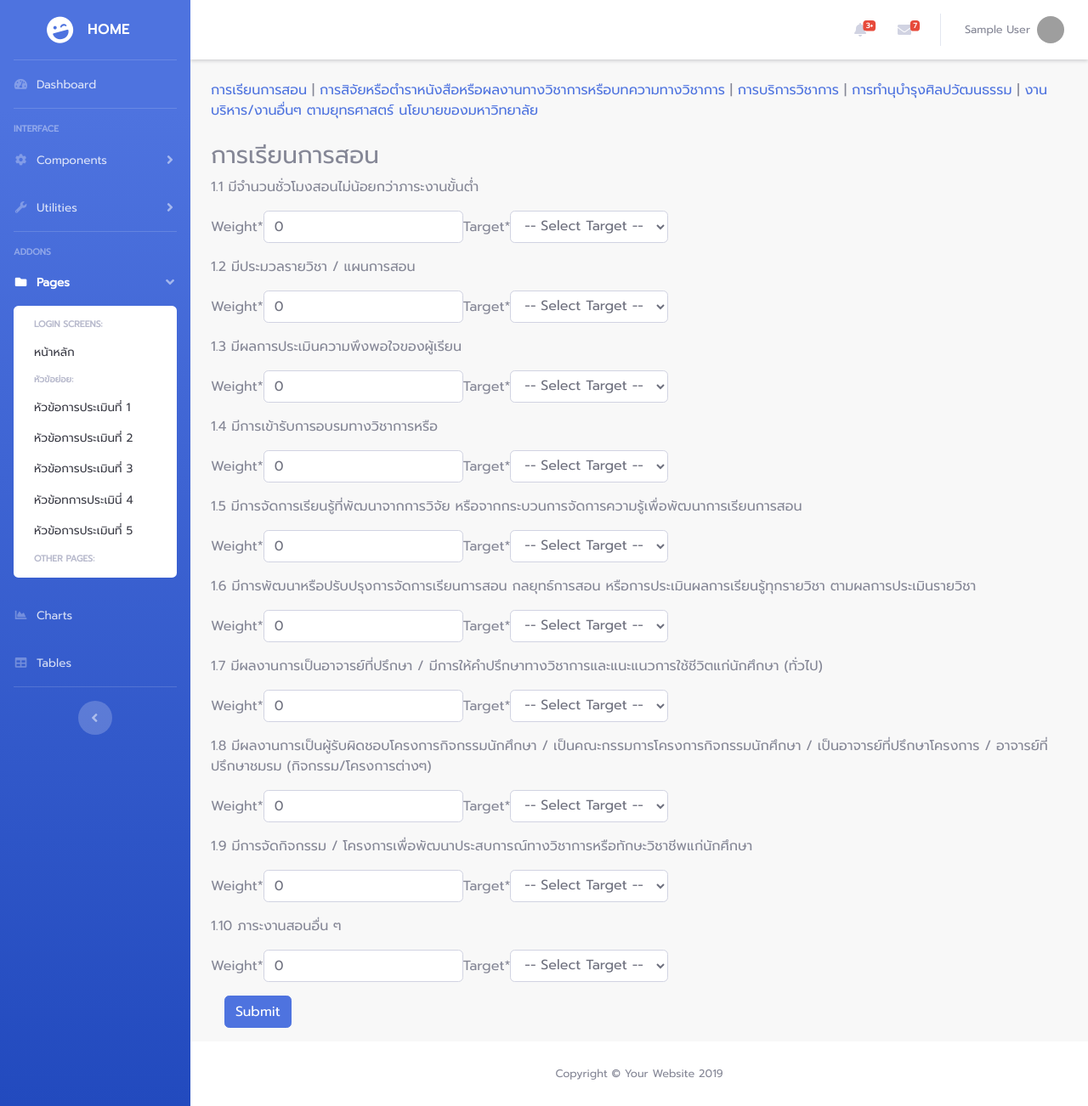
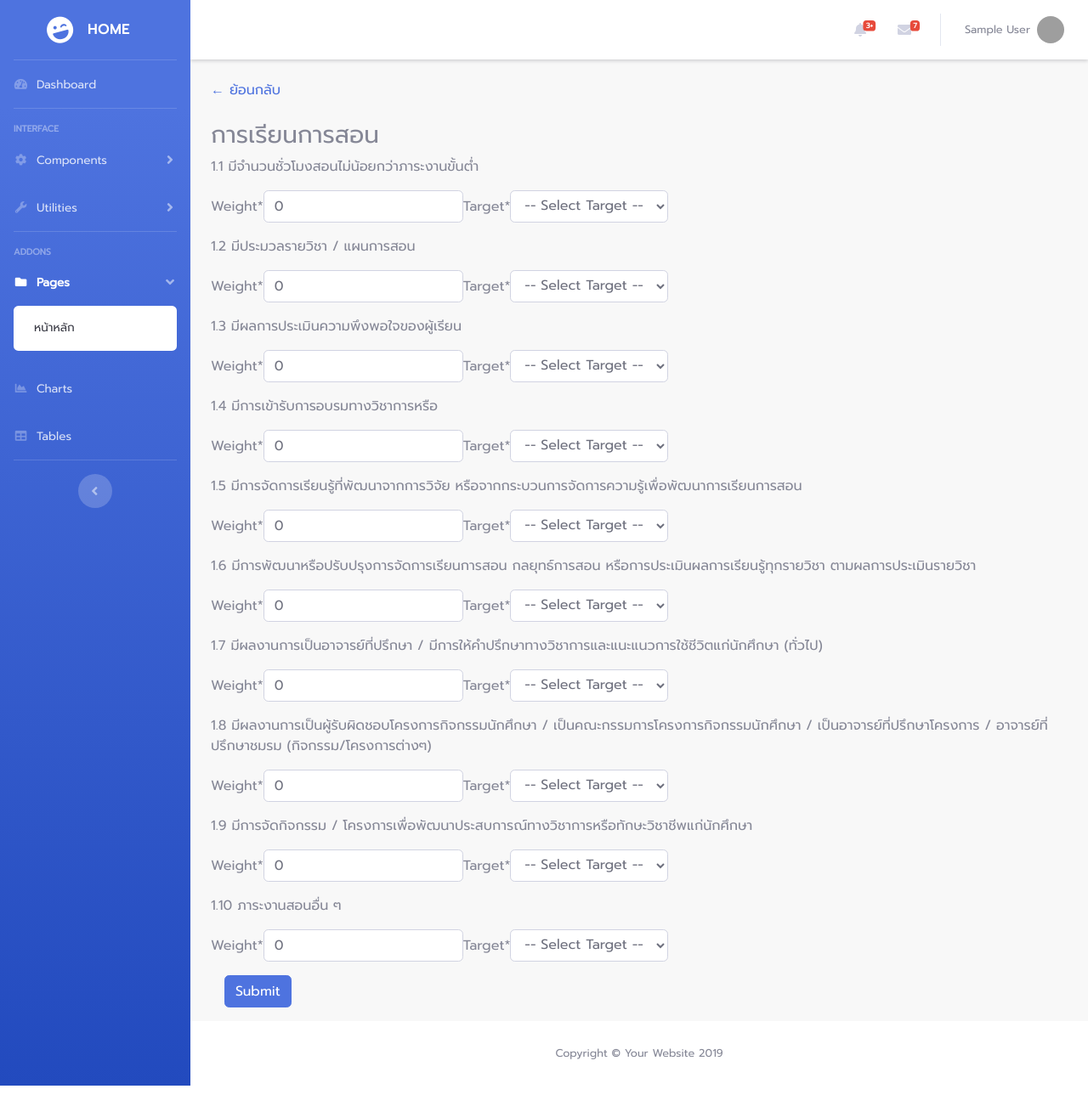
Before and after one commit to thanapol2/SAR_django, a Django app: page /eva/sub_category1/ in a window 1280 px wide. Shown: the whole page at 85% size. After the commit the page ends 1278 px from the top, so only its background shows below. Run offline with Django 3.2, Linux system fonts and the light colour scheme; the visitor is signed in with stand-in values (Sample User, id 1); parts of the project's set-up code (start-up, migrations or seed data) failed here and were passed over; some libraries are stand-ins or nearby versions; grey boxes are pictures that could not be loaded.

Commit message:
update 03/04/2563
update 03/04/2563

```diff
--- a/cpc_project/eva/views.py
+++ b/cpc_project/eva/views.py
@@ -113,7 +113,7 @@ def sub_category2_Update(request):
                 subcate = models[topic]
                 form = SubCateFormUpdate(prefix=prefix, instance=subcate)
                 context[prefix] = form
-            return render(request, "eva/sub_category3.html", context)
+            return render(request, "eva/sub_category2.html", context)
         else:
             for topic in list_topics:
                 prefix = 'form' + str(topic + 1)  # plus one for number of topic
@@ -207,7 +207,7 @@ def sub_category4_Update(request):
                 subcate = models[topic]
                 form = SubCateFormUpdate(prefix=prefix, instance=subcate)
                 context[prefix] = form
-            return render(request, "eva/sub_category3.html", context)
+            return render(request, "eva/sub_category4.html", context)
         else:
             for topic in list_topics:
                 prefix = 'form' + str(topic + 1)  # plus one for number of topic
@@ -254,7 +254,7 @@ def sub_category5_Update(request):
                 subcate = models[topic]
                 form = SubCateFormUpdate(prefix=prefix, instance=subcate)
                 context[prefix] = form
-            return render(request, "eva/sub_category3.html", context)
+            return render(request, "eva/sub_category5.html", context)
         else:
             for topic in list_topics:
                 prefix = 'form' + str(topic + 1)  # plus one for number of topic
--- a/cpc_project/templates/base/nav_menu.html
+++ b/cpc_project/templates/base/nav_menu.html
@@ -1,8 +1,10 @@
 <nav>
-    <a href="{% url 'subcate1' %}">การเรียนการสอน</a> |
-    <a href="{% url 'subcate2' %}">การสิจัยหรือตำราหนังสือหรือผลงานทางวิชาการหรือบทความทางวิชาการ</a> |
-    <a href="{% url 'subcate3' %}">การบริการวิชาการ</a> |
-    <a href="{% url 'subcate4' %}">การทำนุบำรุงศิลปวัฒนธรรม</a> |
-    <a href="{% url 'subcate5' %}">งานบริหาร/งานอื่นๆ ตามยุทธศาสตร์ นโยบายของมหาวิทยาลัย</a>
+    <a href="{% url 'index' %}">← ย้อนกลับ</a>
+
+<!--    <a href="{% url 'subcate1' %}">การเรียนการสอน</a> |-->
+<!--    <a href="{% url 'subcate2' %}">การสิจัยหรือตำราหนังสือหรือผลงานทางวิชาการหรือบทความทางวิชาการ</a> |-->
+<!--    <a href="{% url 'subcate3' %}">การบริการวิชาการ</a> |-->
+<!--    <a href="{% url 'subcate4' %}">การทำนุบำรุงศิลปวัฒนธรรม</a> |-->
+<!--    <a href="{% url 'subcate5' %}">งานบริหาร/งานอื่นๆ ตามยุทธศาสตร์ นโยบายของมหาวิทยาลัย</a>-->
     <br><br>
 </nav>
--- a/cpc_project/templates/base/sidebar.html
+++ b/cpc_project/templates/base/sidebar.html
@@ -77,23 +77,23 @@
         </a>
         <div id="collapsePages" class="collapse show" aria-labelledby="headingPages" data-parent="#accordionSidebar">
             <div class="bg-white py-2 collapse-inner rounded">
-                <h6 class="collapse-header">Login Screens:</h6>
+<!--                <h6 class="collapse-header"></h6>-->
 
 <!--                <a class="collapse-item" href="login.html">Login</a>-->
 <!--                <a class="collapse-item" href="register.html">Register</a>-->
 <!--                <a class="collapse-item" href="forgot-password.html">Forgot Password</a>-->
 
                 <a class="collapse-item" href="{% url 'index' %}">หน้าหลัก</a>
-                <div class="collapse-divider"></div>
-                <h6 class="collapse-header">หัวข้อย่อย:</h6>
-                <a class="collapse-item" href="{% url 'subcate1' %}">หัวข้อการประเมินที่ 1</a>
-                <a class="collapse-item" href="{% url 'subcate2' %}">หัวข้อการประเมินที่ 2</a>
-                <a class="collapse-item" href="{% url 'subcate3' %}">หัวข้อการประเมินที่ 3</a>
-                <a class="collapse-item" href="{% url 'subcate4' %}">หัวข้อทการประเมินี่ 4</a>
-                <a class="collapse-item" href="{% url 'subcate5' %}">หัวข้อการประเมินที่ 5</a>
+<!--                <div class="collapse-divider"></div>-->
+<!--                <h6 class="collapse-header">หัวข้อย่อย:</h6>-->
+<!--                <a class="collapse-item" href="{% url 'subcate1' %}">หัวข้อการประเมินที่ 1</a>-->
+<!--                <a class="collapse-item" href="{% url 'subcate2' %}">หัวข้อการประเมินที่ 2</a>-->
+<!--                <a class="collapse-item" href="{% url 'subcate3' %}">หัวข้อการประเมินที่ 3</a>-->
+<!--                <a class="collapse-item" href="{% url 'subcate4' %}">หัวข้อทการประเมินี่ 4</a>-->
+<!--                <a class="collapse-item" href="{% url 'subcate5' %}">หัวข้อการประเมินที่ 5</a>-->
 
-                <div class="collapse-divider"></div>
-                <h6 class="collapse-header">Other Pages:</h6>
+<!--                <div class="collapse-divider"></div>-->
+<!--                <h6 class="collapse-header">Other Pages:</h6>-->
 
 
 <!--                <a class="collapse-item" href="404.html">404 Page</a>-->
```
